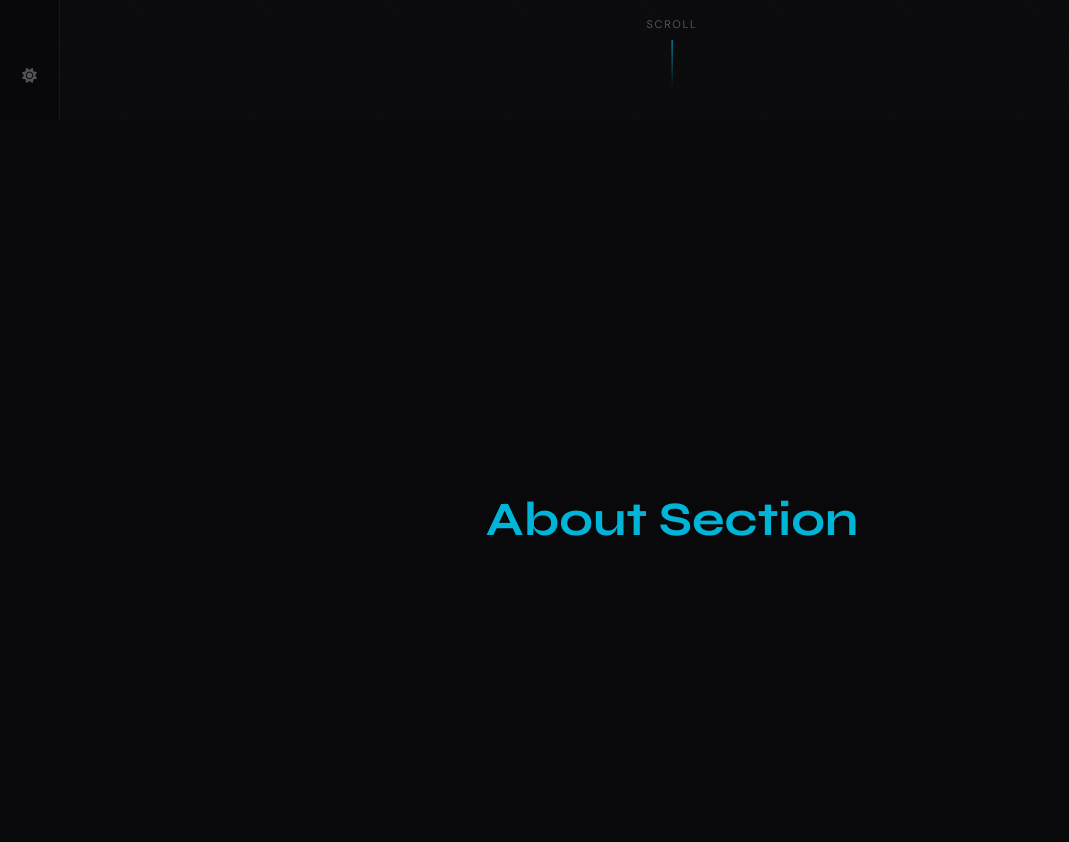
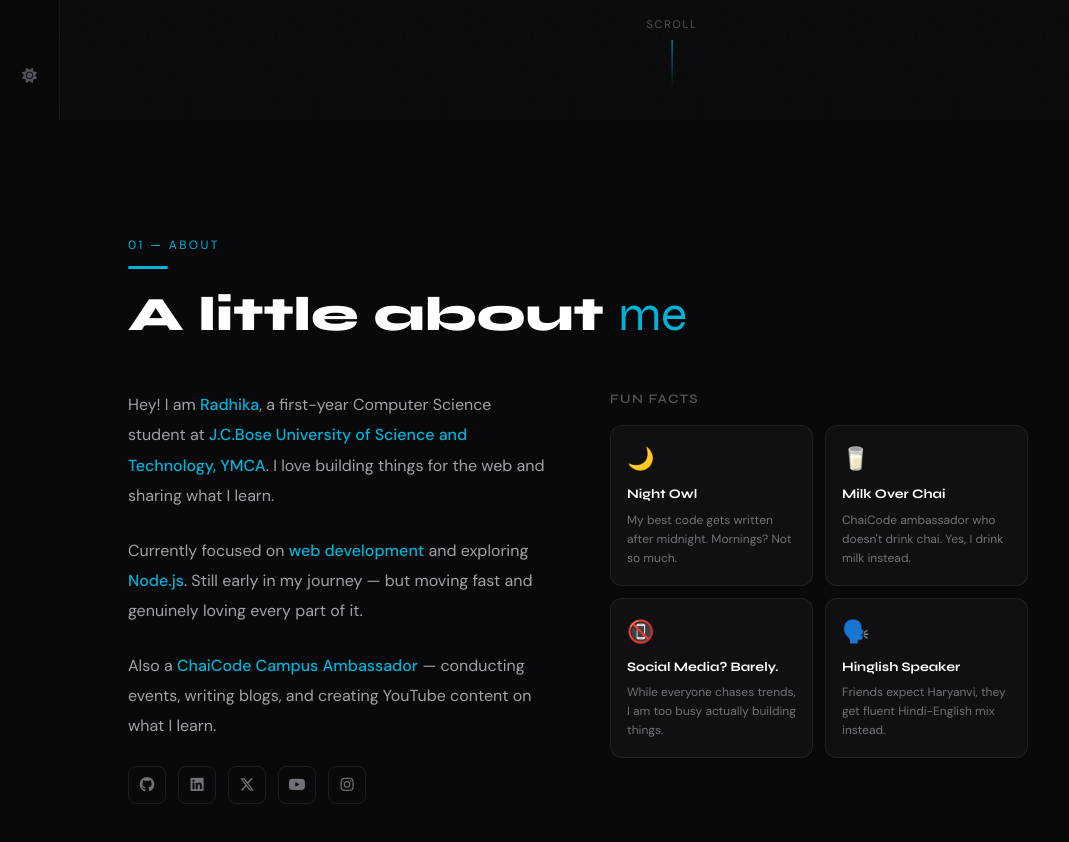
Before and after one commit to RADHIKA16019/my-portfolio, a React (Vite) app: page / in a window 1280 px wide. Shown: the part 680-1522 px from the top of the page, without its empty margins (0-1069 px from the left). Built offline with nearby package versions, Linux system fonts and the light colour scheme.

Commit message:
feat: About section and  fun facts

```diff
--- a/src/App.jsx
+++ b/src/App.jsx
@@ -8,6 +8,7 @@
 import Sidebar from "./components/Sidebar";
 import Hero from "./components/sections/Hero";
 
+import About from "./components/sections/About";
 function App() {
   const { isDark, toggleTheme } = useTheme();
   const [loading, setLoading] = useState(true);
@@ -31,9 +32,7 @@
           <Hero />
 
           {/* Placeholder sections — will be replaced one by one */}
-          <section id="about" className="min-h-screen flex items-center justify-center">
-            <h1 className="font-syne text-5xl font-bold text-accent">About Section</h1>
-          </section>
+          <About />
 
           <section id="skills" className="min-h-screen flex items-center justify-center">
             <h1 className="font-syne text-5xl font-bold text-accent">Skills Section</h1>
--- a/src/components/sections/About.jsx
+++ b/src/components/sections/About.jsx
@@ -0,0 +1,204 @@
+import { aboutInfo, socialLinks, funFacts } from "../../data/portfolio";
+
+function About() {
+
+  const sectionStyle = {
+    minHeight: "100vh",
+    display: "flex",
+    flexDirection: "column",
+    justifyContent: "center",
+    padding: "80px 4rem",
+    position: "relative",
+  };
+
+  const labelStyle = {
+    fontFamily: "DM Sans, sans-serif",
+    fontSize: "12px",
+    letterSpacing: "0.2em",
+    textTransform: "uppercase",
+    color: "#00b4d8",
+    marginBottom: "12px",
+  };
+
+  const accentLineStyle = {
+    width: "40px",
+    height: "3px",
+    background: "#00b4d8",
+    borderRadius: "2px",
+    marginBottom: "20px",
+  };
+
+  const headingStyle = {
+    fontFamily: "Syne, sans-serif",
+    fontSize: "clamp(2rem, 4vw, 3rem)",
+    fontWeight: "800",
+    color: "#fff",
+    marginBottom: "48px",
+    lineHeight: "1.1",
+  };
+
+  const gridStyle = {
+    display: "grid",
+    gridTemplateColumns: "1fr 1fr",
+    gap: "64px",
+    alignItems: "start",
+    maxWidth: "900px",
+  };
+
+  const bioStyle = {
+    fontFamily: "DM Sans, sans-serif",
+    fontSize: "16px",
+    lineHeight: "1.9",
+    color: "#a1a1aa",
+    marginBottom: "24px",
+  };
+
+  const highlightStyle = {
+    color: "#00b4d8",
+    fontWeight: "500",
+  };
+
+  const socialRowStyle = {
+    display: "flex",
+    alignItems: "center",
+    gap: "12px",
+    marginTop: "16px",
+  };
+
+  const socialIconStyle = {
+    width: "38px",
+    height: "38px",
+    borderRadius: "8px",
+    display: "flex",
+    alignItems: "center",
+    justifyContent: "center",
+    border: "1px solid rgba(255,255,255,0.08)",
+    color: "#71717a",
+    textDecoration: "none",
+    fontSize: "15px",
+  };
+
+  const factsGridStyle = {
+    display: "grid",
+    gridTemplateColumns: "1fr 1fr",
+    gap: "12px",
+  };
+
+  const factCardStyle = {
+    background: "rgba(255,255,255,0.03)",
+    border: "1px solid rgba(255,255,255,0.07)",
+    borderRadius: "12px",
+    padding: "16px",
+    transition: "border-color 0.2s ease",
+  };
+
+  const factEmojiStyle = {
+    fontSize: "22px",
+    marginBottom: "10px",
+    display: "block",
+  };
+
+  const factTitleStyle = {
+    fontFamily: "Syne, sans-serif",
+    fontSize: "13px",
+    fontWeight: "700",
+    color: "#fff",
+    marginBottom: "6px",
+  };
+
+  const factDescStyle = {
+    fontFamily: "DM Sans, sans-serif",
+    fontSize: "12px",
+    color: "#71717a",
+    lineHeight: "1.6",
+  };
+
+  const factsLabelStyle = {
+    fontFamily: "Syne, sans-serif",
+    fontSize: "13px",
+    fontWeight: "600",
+    color: "#52525b",
+    letterSpacing: "0.1em",
+    textTransform: "uppercase",
+    marginBottom: "16px",
+  };
+
+  return (
+    <section id="about" style={sectionStyle}>
+
+      <p style={labelStyle}>01 — About</p>
+      <div style={accentLineStyle} />
+      <h2 style={headingStyle}>
+        A little about{" "}
+        <span style={highlightStyle}>me</span>
+      </h2>
+
+      <div style={gridStyle}>
+
+        {/* Left — Bio */}
+        <div>
+          <p style={bioStyle}>
+            Hey! I am{" "}
+            <span style={highlightStyle}>Radhika</span>
+            , a first-year Computer Science student at{" "}
+            <span style={highlightStyle}>
+              J.C.Bose University of Science and Technology, YMCA
+            </span>
+            . I love building things for the web and sharing what I learn.
+          </p>
+
+          <p style={bioStyle}>
+            Currently focused on{" "}
+            <span style={highlightStyle}>web development</span>
+            {" "}and exploring{" "}
+            <span style={highlightStyle}>Node.js</span>
+            . Still early in my journey — but moving fast and genuinely loving every part of it.
+          </p>
+
+          <p style={bioStyle}>
+            Also a{" "}
+            <span style={highlightStyle}>ChaiCode Campus Ambassador</span>
+            {" "}— conducting events, writing blogs, and creating YouTube content on what I learn.
+          </p>
+
+          {/* Social icons */}
+          <div style={socialRowStyle}>
+            <a href={socialLinks.github} target="_blank" rel="noreferrer" style={socialIconStyle}>
+              <i className="fa-brands fa-github"></i>
+            </a>
+            <a href={socialLinks.linkedin} target="_blank" rel="noreferrer" style={socialIconStyle}>
+              <i className="fa-brands fa-linkedin"></i>
+            </a>
+            <a href={socialLinks.twitter} target="_blank" rel="noreferrer" style={socialIconStyle}>
+              <i className="fa-brands fa-x-twitter"></i>
+            </a>
+            <a href={socialLinks.youtube} target="_blank" rel="noreferrer" style={socialIconStyle}>
+              <i className="fa-brands fa-youtube"></i>
+            </a>
+            <a href={socialLinks.instagram} target="_blank" rel="noreferrer" style={socialIconStyle}>
+              <i className="fa-brands fa-instagram"></i>
+            </a>
+          </div>
+        </div>
+
+        {/* Right — Fun Facts */}
+        <div>
+          <p style={factsLabelStyle}>Fun Facts</p>
+          <div style={factsGridStyle}>
+            {funFacts.map((fact, index) => (
+              <div key={index} style={factCardStyle}>
+                <span style={factEmojiStyle}>{fact.emoji}</span>
+                <p style={factTitleStyle}>{fact.title}</p>
+                <p style={factDescStyle}>{fact.desc}</p>
+              </div>
+            ))}
+          </div>
+        </div>
+
+      </div>
+
+    </section>
+  );
+}
+
+export default About;
--- a/src/data/portfolio.js
+++ b/src/data/portfolio.js
@@ -161,3 +161,26 @@
   { label: "YouTube Videos", value: 1, suffix: "" },
   { label: "Campus Events", value: 1, suffix: "+" },
 ];
+
+export const funFacts = [
+  {
+    emoji: "🌙",
+    title: "Night Owl",
+    desc: "My best code gets written after midnight. Mornings? Not so much.",
+  },
+  {
+    emoji: "🥛",
+    title: "Milk Over Chai",
+    desc: "ChaiCode ambassador who doesn't drink chai. Yes, I drink milk instead.",
+  },
+  {
+    emoji: "📵",
+    title: "Social Media? Barely.",
+    desc: "While everyone chases trends, I am too busy actually building things.",
+  },
+  {
+    emoji: "🗣️",
+    title: "Hinglish Speaker",
+    desc: "Friends expect Haryanvi, they get fluent Hindi-English mix instead.",
+  },
+];
```
